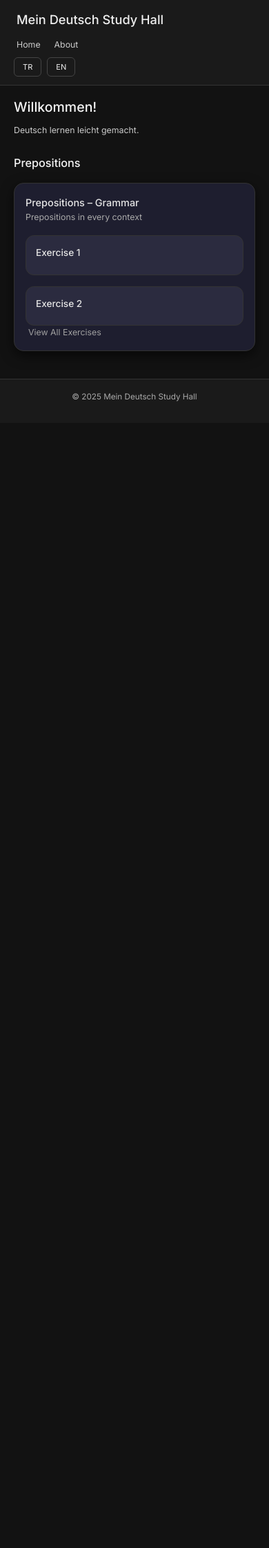
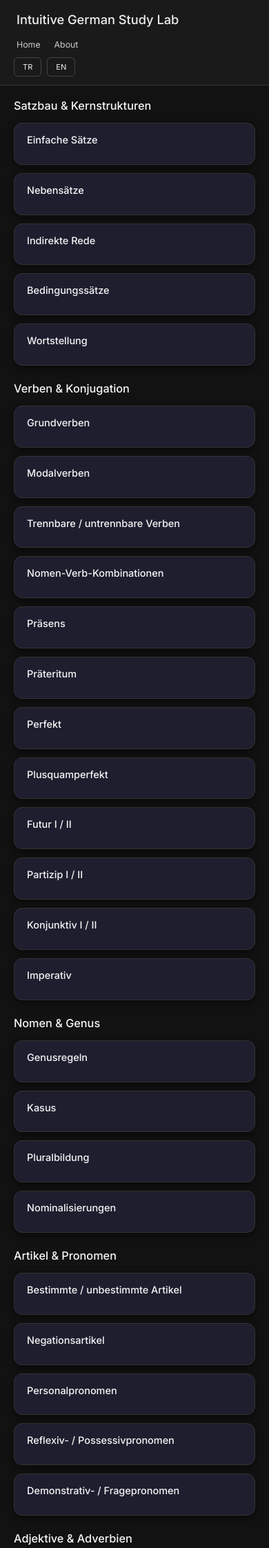
Before and after one commit to workingspace84-png/almanca-site, a Flask app: page / in a window 390 px wide. Shown: the top 2244 px of the page at 69% size. Before the commit the page ends 582 px from the top, so only its background shows below. Run offline with Flask 3, Linux system fonts and the light colour scheme; some libraries are stand-ins or nearby versions.

Commit message:
Initial commit

```diff
--- a/i18n/tr.json
+++ b/i18n/tr.json
@@ -1,4 +1,4 @@
 {
-  "next_button": "Next Question",
-  "completed_message": "🎉 All exercises completed!"
+  "next_button": "Sonraki Soru",
+  "completed_message": "🎉 Tüm alıştırmalar tamamlandı!"
 }
--- a/static/css/base.css
+++ b/static/css/base.css
@@ -17,6 +17,21 @@
   --radius-large: 16px;
   --transition-fast: 0.2s ease;
   --font-family-base: "Inter", -apple-system, BlinkMacSystemFont, "Segoe UI", Roboto, Arial, sans-serif;
+}
+
+/* ============================== */
+/* ACCESSIBILITY – SCREEN READER ONLY */
+/* ============================== */
+.sr-only {
+  position: absolute;
+  width: 1px;
+  height: 1px;
+  padding: 0;
+  margin: -1px;
+  overflow: hidden;
+  clip: rect(0, 0, 0, 0);
+  white-space: nowrap;
+  border: 0;
 }
 
 /* ============================== */
@@ -50,6 +65,13 @@ p {
   margin: 0 0 1em 0;
   color: var(--text-muted);
 }
+
+/* Tüm sayfalarda iki dil elementi başlangıçta gizli */
+.lang-en,
+.lang-tr {
+  display: none; /* JS yüklenene kadar gizli */
+}
+
 
 /* ============================== */
 /* LINKS */
--- a/static/css/home.css
+++ b/static/css/home.css
@@ -3,7 +3,7 @@
 /* ============================== */
 
 .main-content {
-  padding: 20px 40px;
+  padding: 20px 30px;
 }
 
 .welcome-section h1 {
@@ -19,67 +19,57 @@
 
 .topic-section h2 {
   font-size: 1.5rem;
-  margin-bottom: 16px;
+  margin-bottom: 12px;
   color: #f5f5f5;
 }
 
 /* ============================== */
-/* UNIT CARDS */
+/* UNIT CARDS CONTAINER – ALT ALTA DİZİM */
+/* ============================== */
+
+.unit-cards-container {
+  display: flex;
+  flex-direction: column; /* alt alta */
+  gap: 12px;              /* kutular arası boşluk daha minimal */
+  margin-bottom: 20px;
+}
+
+/* ============================== */
+/* UNIT CARDS – MINIMAL & DİKEY */
 /* ============================== */
 
 .unit-card {
   background-color: #1e1e2f;
   border: 1px solid #333;
-  border-radius: 14px;
-  padding: 20px;
-  margin-bottom: 24px;
-  box-shadow: 0 6px 18px rgba(0,0,0,0.6);
-  transition: transform 0.2s ease, box-shadow 0.2s ease;
+  border-radius: 12px;
+  padding: 12px 16px;      /* daha küçük padding */
+  box-shadow: 0 4px 12px rgba(0,0,0,0.5); /* hafif gölge */
+  transition: transform 0.15s ease, box-shadow 0.15s ease;
+  width: 100%;
+  max-width: 300px;         /* maksimum genişlik sınırı */
+  word-wrap: break-word;    /* uzun yazılar alt satıra geçsin */
 }
 
 /* Unit card hover */
 .unit-card:hover {
-  transform: translateY(-3px);
-  box-shadow: 0 10px 25px rgba(0,0,0,0.7);
+  transform: translateY(-2px);
+  box-shadow: 0 8px 20px rgba(0,0,0,0.6);
 }
 
-/* ============================== */
-/* EXERCISES LIST & CARDS */
-/* ============================== */
-
-.exercise-list {
-  display: flex;
-  flex-wrap: wrap;
-  gap: 16px;
-  margin-top: 16px;
+/* Başlık ve açıklama renkleri */
+.unit-card h3 a {
+  color: #f5f5f5;
+  text-decoration: none;
 }
 
-.exercise-card {
-  flex: 1 1 200px;
-  background-color: #2b2b3f;
-  border-radius: 12px;
-  padding: 14px;
-  text-decoration: none;
-  color: #eee;
-  transition: all 0.2s ease-in-out;
-  border: 1px solid #333;
+.unit-card h3 a:hover {
+  color: #f39c12;
 }
 
-/* Exercise card hover */
-.exercise-card:hover {
-  border-color: #f39c12;
-  background-color: #33334f;
-}
-
-.exercise-card h4 {
-  margin: 0 0 6px 0;
-  font-size: 1.05rem;
-}
-
-.exercise-card p {
-  margin: 0;
+.unit-card p {
+  color: #ccc;
   font-size: 0.9rem;
-  color: #ccc;
+  margin-top: 6px;
 }
 
 /* ============================== */
@@ -91,8 +81,8 @@
     padding: 16px 20px;
   }
 
-  .exercise-list {
-    flex-direction: column;
+  .unit-card {
+    max-width: 100%; /* küçük ekranda tam genişlik */
   }
 }
 
@@ -106,10 +96,6 @@
   }
 
   .unit-card {
-    padding: 16px;
-  }
-
-  .exercise-card {
-    flex: 1 1 100%;
+    padding: 12px 14px;
   }
 }
--- a/static/js/header.js
+++ b/static/js/header.js
@@ -1,16 +1,43 @@
 document.addEventListener('DOMContentLoaded', () => {
-
   const langButtons = document.querySelectorAll('.lang-btn');
 
+  // 1️⃣ URL'den lang parametresini al
+  const urlParams = new URLSearchParams(window.location.search);
+  let selectedLang = urlParams.get('lang');
+
+  // 2️⃣ Eğer URL'de yoksa localStorage'dan al, yoksa 'en'
+  if (!selectedLang) {
+    selectedLang = localStorage.getItem('selectedLanguage') || 'en';
+  } else {
+    // URL parametresi varsa localStorage'ı güncelle
+    localStorage.setItem('selectedLanguage', selectedLang);
+  }
+
+  // 3️⃣ Header linklerindeki lang parametresini güncelle
+  document.querySelectorAll('a.header-link').forEach(link => {
+    const url = new URL(link.href, window.location.origin);
+    url.searchParams.set('lang', selectedLang);
+    link.href = url.toString();
+  });
+
+  // 4️⃣ Sayfadaki dil elementlerini göster/gizle
+  function showLanguage(lang) {
+    document.querySelectorAll('.lang-en').forEach(el => el.style.display = (lang === 'en') ? 'inline' : 'none');
+    document.querySelectorAll('.lang-tr').forEach(el => el.style.display = (lang === 'tr') ? 'inline' : 'none');
+  }
+
+  // 5️⃣ Başlangıçta dili uygula
+  showLanguage(selectedLang);
+
+  // 6️⃣ Dil butonları event listener
   langButtons.forEach(btn => {
     btn.addEventListener('click', () => {
-      const selectedLang = btn.getAttribute('data-lang');
-      localStorage.setItem('selectedLanguage', selectedLang);
+      const newLang = btn.getAttribute('data-lang');
+      localStorage.setItem('selectedLanguage', newLang);
 
       const url = new URL(window.location.href);
-      url.searchParams.set('lang', selectedLang);
+      url.searchParams.set('lang', newLang);
       window.location.href = url.toString();
     });
   });
-
 });
--- a/templates/base.html
+++ b/templates/base.html
@@ -1,40 +1,52 @@
 <!DOCTYPE html>
-<html lang="{{ lang }}">
+<html lang="en">
 <head>
   <meta charset="UTF-8">
   <meta name="viewport" content="width=device-width, initial-scale=1.0">
 
-  <title>{% block title %}Mein Deutsch Study Hall{% endblock %}</title>
+  <title>{% block title %}Intuitive German Lab{% endblock %}</title>
 
   <!-- SEO Meta -->
-  <meta name="description" content="Mein Deutsch Study Hall – Almanca öğrenme platformu, yetişkinler için grammer ve alıştırmalar.">
-  <meta name="keywords" content="Deutsch, Almanca, Grammatik, Übungen, Erwachsene, Learning, Study">
+  <meta name="description" content="{% block meta_description %}Intuitive German Study Lab is an academic-oriented German grammar platform focused on understanding the logic, intuition, and structure behind correct usage.{% endblock %}">
   <meta name="robots" content="index, follow">
+
+
+  <!-- Canonical -->
+  <link rel="canonical" href="{{ request.url }}" />
 
   <!-- Favicon -->
   <link rel="icon" href="{{ url_for('static', filename='favicon.ico') }}" type="image/x-icon">
 
-  <!-- Base CSS: tüm site için -->
+  <!-- Base CSS -->
   <link rel="stylesheet" href="{{ url_for('static', filename='css/base.css') }}">
-  <!-- Header CSS -->
   <link rel="stylesheet" href="{{ url_for('static', filename='css/header.css') }}">
-  <!-- Footer CSS -->
   <link rel="stylesheet" href="{{ url_for('static', filename='css/footer.css') }}">
 
   {% block extra_css %}{% endblock %}
+  <noscript>
+  <style>
+    .lang-en { display: inline; }
+  </style>
+</noscript>
+
 </head>
 <body>
 
-  {% include 'header.html' %}
+  {% include 'header.html' with context %}
 
   <main class="main-content">
+    <!-- Global H1 (SEO + Screen Readers) -->
+      <h1 class="sr-only lang-en">Intuitive German Lab – Understanding German Grammar Through Logic and Intuition</h1>
+      <h1 class="sr-only lang-tr">Intuitive German Lab – Almanca Dil Bilgisi Mantık ve Sezgi ile Öğrenin</h1>
+
+
     {% block content %}{% endblock %}
   </main>
 
   {% include 'footer.html' %}
 
-  <!-- Header JS -->
-  <script src="{{ url_for('static', filename='js/header.js') }}"></script>
+  <!-- JS -->
+  <script src="{{ url_for('static', filename='js/header.min.js') }}" defer></script>
   {% block extra_js %}{% endblock %}
 
 </body>
--- a/templates/footer.html
+++ b/templates/footer.html
@@ -1,3 +1,3 @@
 <footer class="site-footer">
-  <p>&copy; 2025 Mein Deutsch Study Hall</p>
+  <p>&copy; 2025 Intuitive German Study Lab </p>
 </footer>
--- a/templates/header.html
+++ b/templates/header.html
@@ -1,19 +1,19 @@
 <header class="site-header">
   <div class="header-left">
-    <a href="{{ url_for('index') }}" class="site-title">
-      Mein Deutsch Study Hall
+    <a href="{{ url_for('index', lang=lang) }}" class="site-title">
+      Intuitive German Study Lab
     </a>
   </div>
 
   <div class="header-right">
-    <div class="header-links">
-      <a href="{{ url_for('index') }}" class="header-link">Home</a>
-      <a href="{{ url_for('about') }}" class="header-link">About</a>
-    </div>
+    <nav class="header-links" aria-label="Main navigation">
+      <a href="{{ url_for('index', lang=lang) }}" class="header-link">Home</a>
+      <a href="{{ url_for('about', lang=lang) }}" class="header-link">About</a>
+    </nav>
 
-    <div class="header-lang">
-      <button class="lang-btn" data-lang="tr">TR</button>
-      <button class="lang-btn" data-lang="en">EN</button>
+    <div class="header-lang" aria-label="Language selector">
+      <button class="lang-btn" data-lang="tr" aria-label="Switch to Turkish">TR</button>
+      <button class="lang-btn" data-lang="en" aria-label="Switch to English">EN</button>
     </div>
   </div>
 </header>
--- a/templates/index.html
+++ b/templates/index.html
@@ -1,39 +1,42 @@
 {% extends "base.html" %}
 
 {% block title %}
-Mein Deutsch Study Hall
+Intuitive German Study Lab
 {% endblock %}
 
 {% block extra_css %}
 <link rel="stylesheet" href="{{ url_for('static', filename='css/home.css') }}">
 {% endblock %}
 
+{% block meta_description %}
+{% if lang == 'tr' %}
+Intuitive German Study Lab ana sayfası: Almanca dil bilgisi ve alıştırmalarını mantık ve sezgi ile öğrenin.
+{% else %}
+Intuitive German Study Lab homepage: Learn German grammar and exercises through logic and intuition.
+{% endif %}
+{% endblock %}
+
 {% block content %}
-<section class="welcome-section">
-  <h1>Willkommen!</h1>
-  <p>Deutsch lernen leicht gemacht.</p>
-</section>
 
 {% for main_topic in HOME_STRUCTURE %}
   <section class="topic-section">
-    <h2>{{ main_topic.main_title[lang] }}</h2>
+    <!-- Ana konu başlığı -->
+    <h2>{{ main_topic.main_title }}</h2>
 
-    {% for unit in main_topic.units %}
-      <div class="unit-card">
-        <h3>{{ unit.title[lang] }}</h3>
-        <p>{{ unit.description[lang] }}</p>
+    <div class="unit-cards-container">
+      {% for unit in main_topic.units %}
+        <div class="unit-card">
+          <h3>
+            <a href="{{ url_for('unit_detail', unit_key=unit.unit_key) }}">
+              {{ unit.title }}
+            </a>
+          </h3>
+          <p>{{ unit.description.get(lang, '') }}</p>
+        </div>
+      {% endfor %}
+    </div>
 
-        <div class="exercise-list">
-          {% for exercise in unit.exercises %}
-            <a href="{{ url_for('exercise_by_key', unit_key=unit.unit_key, exercise_key=exercise.exercise_key) }}" class="exercise-card">
-              <h4>{{ exercise.title[lang] }}</h4>
-            </a>
-          {% endfor %}
-        </div>
-
-        <a href="{{ url_for('unit_detail', unit_key=unit.unit_key) }}" class="view-unit-btn">View All Exercises</a>
-      </div>
-    {% endfor %}
   </section>
 {% endfor %}
+
 {% endblock %}
--- a/templates/unit_detail.html
+++ b/templates/unit_detail.html
@@ -3,8 +3,10 @@
 {% block title %}{{ unit.title[lang] }}{% endblock %}
 
 {% block content %}
-<h2>{{ unit.title[lang] }}</h2>
-<p>{{ unit.description[lang] }}</p>
+<div class="unit-header">
+  <h2>{{ unit.title[lang] }}</h2>
+  <p>{{ unit.description[lang] }}</p>
+</div>
 
 <div class="exercise-list">
   {% for exercise in unit.exercises %}
--- a/webapp/config/home_structure/home_structure.py
+++ b/webapp/config/home_structure/home_structure.py
@@ -1,39 +1,94 @@
 HOME_STRUCTURE = [
     {
-        "main_title": {
-            "en": "Prepositions",
-            "tr": "Edatlar"
-        },
+        "main_title": "Satzbau & Kernstrukturen",
         "units": [
-            {
-                "unit_key": "praepositionen_grammatik",
-                "title": {
-                    "en": "Prepositions – Grammar",
-                    "tr": "Edatlar – Dilbilgisi"
-                },
-                "description": {
-                    "en": "Prepositions in every context",
-                    "tr": "Edatların tüm kullanımları"
-                },
-                "exercises": [
-                    {
-                        "exercise_id": 1,
-                        "exercise_key": "exercise-01",
-                        "title": {
-                            "en": "Exercise 1",
-                            "tr": "Alıştırma 1"
-                        }
-                    },
-                    {
-                        "exercise_id": 2,
-                        "exercise_key": "exercise-02",
-                        "title": {
-                            "en": "Exercise 2",
-                            "tr": "Alıştırma 2"
-                        }
-                    }
-                ]
-            }
+            {"unit_key": "einfaches_saetze", "title": "Einfache Sätze", "description": {}},
+            {"unit_key": "nebensaetze", "title": "Nebensätze", "description": {}},
+            {"unit_key": "indirekte_rede", "title": "Indirekte Rede", "description": {}},
+            {"unit_key": "bedingungssaetze", "title": "Bedingungssätze", "description": {}},
+            {"unit_key": "wortstellung", "title": "Wortstellung", "description": {}},
+        ]
+    },
+    {
+        "main_title": "Verben & Konjugation",
+        "units": [
+            {"unit_key": "grundverben", "title": "Grundverben", "description": {}},
+            {"unit_key": "modalverben", "title": "Modalverben", "description": {}},
+            {"unit_key": "trennbare_untrennbare_verben", "title": "Trennbare / untrennbare Verben", "description": {}},
+            {"unit_key": "nomen_verb_kombinationen", "title": "Nomen-Verb-Kombinationen", "description": {}},
+            {"unit_key": "praesens", "title": "Präsens", "description": {}},
+            {"unit_key": "praeteritum", "title": "Präteritum", "description": {}},
+            {"unit_key": "perfekt", "title": "Perfekt", "description": {}},
+            {"unit_key": "plusquamperfekt", "title": "Plusquamperfekt", "description": {}},
+            {"unit_key": "futur", "title": "Futur I / II", "description": {}},
+            {"unit_key": "partizip", "title": "Partizip I / II", "description": {}},
+            {"unit_key": "konjunktiv", "title": "Konjunktiv I / II", "description": {}},
+            {"unit_key": "imperativ", "title": "Imperativ", "description": {}},
+        ]
+    },
+    {
+        "main_title": "Nomen & Genus",
+        "units": [
+            {"unit_key": "genusregeln", "title": "Genusregeln", "description": {}},
+            {"unit_key": "kasus", "title": "Kasus", "description": {}},
+            {"unit_key": "pluralbildung", "title": "Pluralbildung", "description": {}},
+            {"unit_key": "nominalisierungen", "title": "Nominalisierungen", "description": {}},
+        ]
+    },
+    {
+        "main_title": "Artikel & Pronomen",
+        "units": [
+            {"unit_key": "artikel", "title": "Bestimmte / unbestimmte Artikel", "description": {}},
+            {"unit_key": "negationsartikel", "title": "Negationsartikel", "description": {}},
+            {"unit_key": "personalpronomen", "title": "Personalpronomen", "description": {}},
+            {"unit_key": "reflexiv_possessiv", "title": "Reflexiv- / Possessivpronomen", "description": {}},
+            {"unit_key": "demonstrativ_frage", "title": "Demonstrativ- / Fragepronomen", "description": {}},
+        ]
+    },
+    {
+        "main_title": "Adjektive & Adverbien",
+        "units": [
+            {"unit_key": "adjektive", "title": "Adjektive", "description": {}},
+            {"unit_key": "adjektivdeklination", "title": "Adjektivdeklination", "description": {}},
+            {"unit_key": "adjektivkonstruktionen", "title": "Adjektivkonstruktionen", "description": {}},
+            {"unit_key": "adverbien", "title": "Adverbien", "description": {}},
+        ]
+    },
+    {
+        "main_title": "Präpositionen & Kollokationen",
+        "units": [
+            {"unit_key": "grundpraepositionen", "title": "Grundpräpositionen", "description": {}},
+            {"unit_key": "verb_praeposition", "title": "Verb + Präposition", "description": {}},
+            {"unit_key": "adjektiv_praeposition", "title": "Adjektiv + Präposition", "description": {}},
+            {"unit_key": "nomen_praeposition", "title": "Nomen + Präposition", "description": {}},
+            {"unit_key": "praeposition_artikel", "title": "Präposition + Artikel", "description": {}},
+            {"unit_key": "idiomatische_praepositionen", "title": "Idiomatische Präpositionen", "description": {}},
+        ]
+    },
+    {
+        "main_title": "Konnektoren & Logik",
+        "units": [
+            {"unit_key": "einfache_konnektoren", "title": "Einfache Konnektoren", "description": {}},
+            {"unit_key": "kausale_konnektoren", "title": "Kausale Konnektoren", "description": {}},
+            {"unit_key": "konzessive_konnektoren", "title": "Konzessive Konnektoren", "description": {}},
+            {"unit_key": "satzlogik", "title": "Satzlogik", "description": {}},
+        ]
+    },
+    {
+        "main_title": "Zahlen, Zeit & Maße",
+        "units": [
+            {"unit_key": "grundzahlen", "title": "Grundzahlen", "description": {}},
+            {"unit_key": "ordinalzahlen", "title": "Ordinalzahlen", "description": {}},
+            {"unit_key": "datum_zeit", "title": "Datum & Uhrzeit", "description": {}},
+            {"unit_key": "masseinheiten", "title": "Maßeinheiten & Währungen", "description": {}},
+        ]
+    },
+    {
+        "main_title": "Erweiterte Strukturen & Akademischer Stil",
+        "units": [
+            {"unit_key": "nominalisierungen_erweitert", "title": "Nominalisierungen", "description": {}},
+            {"unit_key": "idiomatische_wendungen", "title": "Idiomatische Wendungen", "description": {}},
+            {"unit_key": "akademischer_stil", "title": "Akademischer Stil", "description": {}},
         ]
     }
 ]
```
Also changed, not shown: static/js/exercises.js (+20 -10 lines), templates/about.html (+66 -3 lines), templates/exercise.html (+9 -5 lines).
